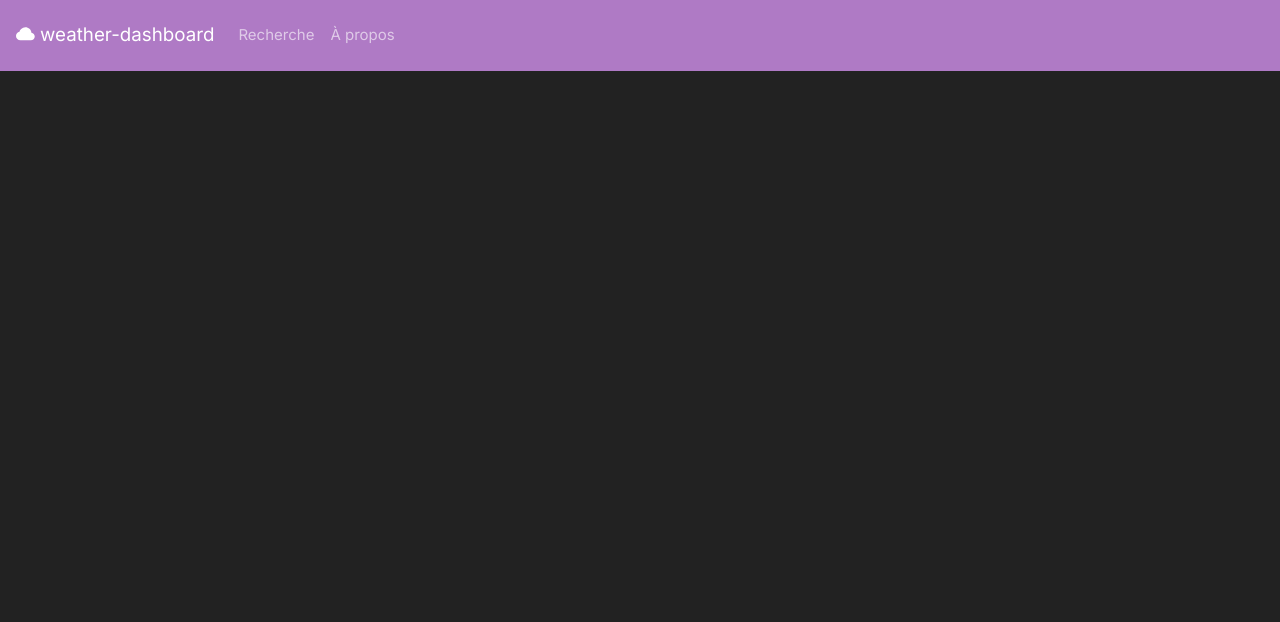
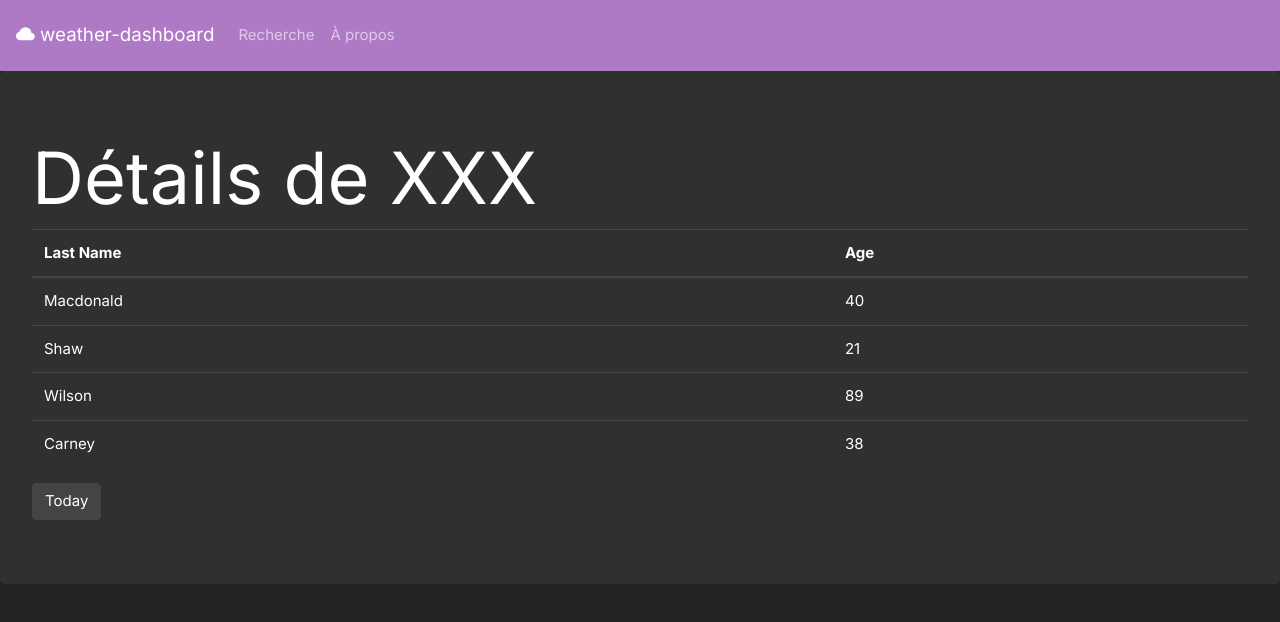
Before and after one commit to maxencelav/weather-dashboard, a Vue app: page /details in a window 1280 px wide. Shown: the top 622 px of the page. Built offline with nearby package versions, Linux system fonts and the light colour scheme; what vue-async-computed would draw is missing.

Commit message:
Start of Details vue

```diff
--- /dev/null
+++ b/src/components/Forecast.vue
@@ -0,0 +1,39 @@
+<template>
+  <div>
+    <b-table striped hover :items="items" :fields="fields"></b-table>
+    <b-button @click="getToday()">Today</b-button>
+  </div>
+</template>
+
+<script>
+import moment from 'moment'
+
+export default {
+  data () {
+    return {
+      // Note `isActive` is left out and will not appear in the rendered table
+      fields: [moment([]), 'last_name', 'age'],
+      items: [
+        {
+          isActive: true,
+          age: 40,
+          first_name: 'Dickerson',
+          last_name: 'Macdonald'
+        },
+        { isActive: false, age: 21, first_name: 'Larsen', last_name: 'Shaw' },
+        { isActive: false, age: 89, first_name: 'Geneva', last_name: 'Wilson' },
+        { isActive: true, age: 38, first_name: 'Jami', last_name: 'Carney' }
+      ]
+    }
+  },
+  methods: {
+    getToday () {
+      const week = [moment(), moment().add(1, 'd'), moment().add(2, 'd'), moment().add(3, 'd'), moment().add(4, 'd'), moment().add(5, 'd')]
+      window.alert(week)
+    }
+  }
+}
+</script>
+
+<style>
+</style>
--- a/src/router/index.js
+++ b/src/router/index.js
@@ -17,6 +17,14 @@ const routes = [
     // this generates a separate chunk (about.[hash].js) for this route
     // which is lazy-loaded when the route is visited.
     component: () => import(/* webpackChunkName: "about" */ '../views/About.vue')
+  },
+  {
+    path: '/details',
+    name: 'Details',
+    // route level code-splitting
+    // this generates a separate chunk (about.[hash].js) for this route
+    // which is lazy-loaded when the route is visited.
+    component: () => import(/* webpackChunkName: "about" */ '../views/Details.vue')
   }
 ]
 
--- /dev/null
+++ b/src/views/Details.vue
@@ -0,0 +1,18 @@
+<template>
+  <b-jumbotron header="Détails de XXX">
+    <Forecast></Forecast>
+  </b-jumbotron>
+</template>
+
+<script>
+import Forecast from '@/components/Forecast.vue'
+
+export default {
+  components: {
+    Forecast
+  }
+}
+</script>
+
+<style>
+</style>
```
